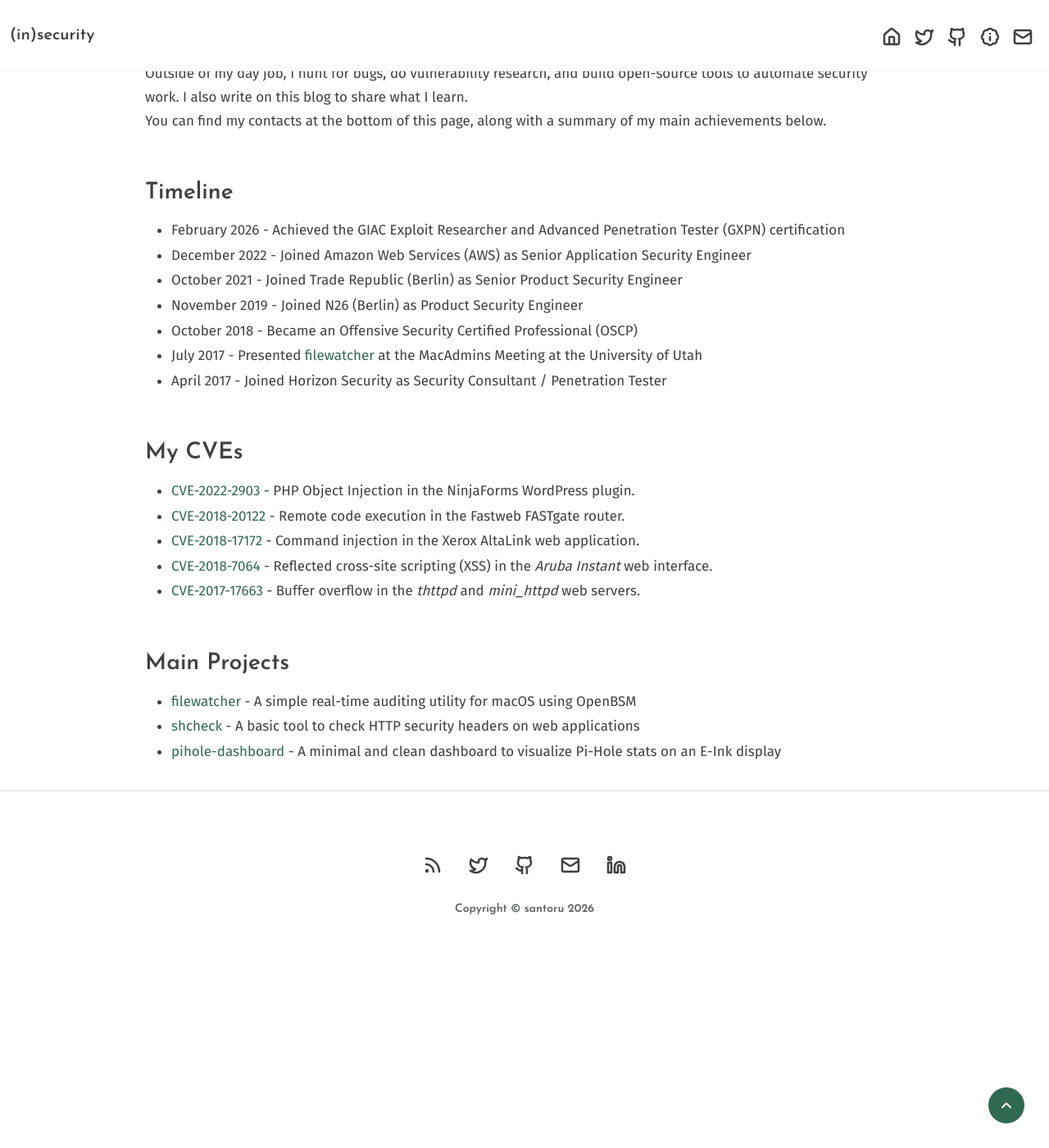
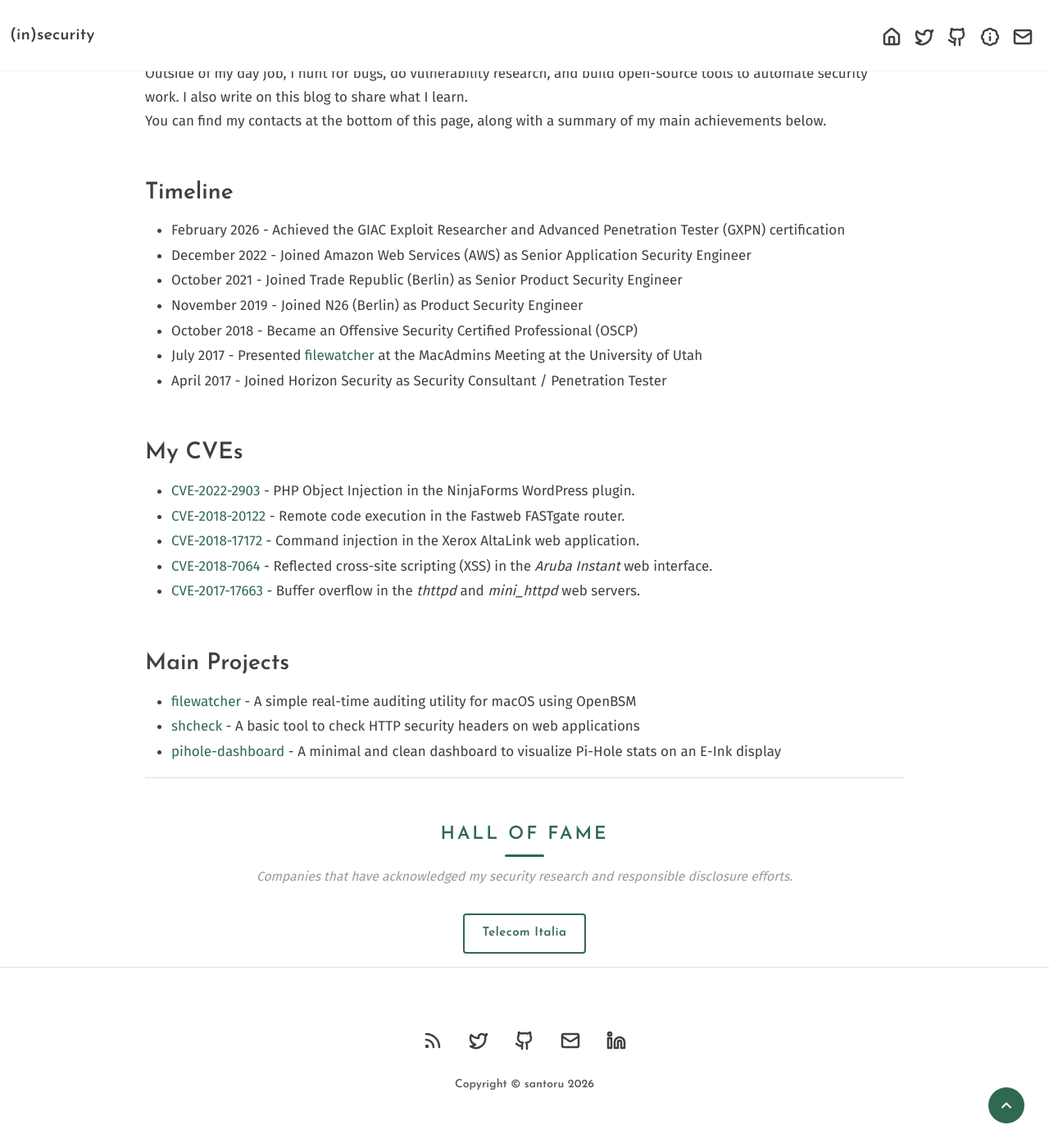
Before and after one commit to santoru/insecurity, a Jekyll site: the page built from about.md, in a window 1280 px wide and 1400 px high, scrolled down 906 px. Shown: the whole window at 82% size. Built offline with Jekyll 4.4.1, drawn with Linux system fonts in a browser that asks for light colours.

Commit message:
Add Hall of Fame section to about page

```diff
--- a/about.md
+++ b/about.md
@@ -38,3 +38,14 @@ You can find my contacts at the bottom of this page, along with a summary of my
 - [filewatcher](https://github.com/santoru/filewatcher) - A simple real-time auditing utility for macOS using OpenBSM
 - [shcheck](https://github.com/santoru/shcheck) - A basic tool to check HTTP security headers on web applications
 - [pihole-dashboard](https://github.com/santoru/pihole-dashboard) - A minimal and clean dashboard to visualize Pi-Hole stats on an E-Ink display
+
+---
+
+### Hall of Fame
+{: .hof-title}
+
+Companies that have acknowledged my security research and responsible disclosure efforts.
+{: .hof-subtitle}
+
+- [Telecom Italia](https://www.gruppotim.it/it/footer/responsible-disclosure.html)
+{: .hof-list}
--- a/css/style.css
+++ b/css/style.css
@@ -143,5 +143,65 @@ img + em {
   opacity: 0.5;
 }
 
+/* Hall of Fame */
+.hof-title {
+  text-align: center;
+  text-transform: uppercase;
+  letter-spacing: 3px;
+  font-size: 1.3em;
+  color: #306951;
+  margin-top: 2.5em;
+}
+
+.hof-title::after {
+  content: '';
+  display: block;
+  width: 48px;
+  height: 3px;
+  background: #306951;
+  margin: 0.5em auto 0;
+  border-radius: 2px;
+}
+
+.hof-subtitle {
+  text-align: center;
+  color: #999;
+  font-size: 0.92em;
+  font-style: italic;
+  margin-top: 0.5em;
+  margin-bottom: 2em;
+}
+
+.hof-list {
+  display: flex;
+  flex-wrap: wrap;
+  justify-content: center;
+  list-style: none;
+  padding: 0;
+  margin: 0;
+  gap: 12px;
+}
+
+.hof-list li { margin: 0; }
+
+.hof-list li a {
+  display: inline-block;
+  padding: 9px 22px;
+  border: 2px solid #306951;
+  border-radius: 4px;
+  color: #306951 !important;
+  font-family: 'Josefin Sans', sans-serif;
+  font-weight: 600;
+  font-size: 0.88em;
+  letter-spacing: 0.5px;
+  text-decoration: none;
+  transition: background-color 0.2s, color 0.2s;
+}
+
+.hof-list li a:hover {
+  background-color: #306951;
+  color: #fff !important;
+}
+
 /* Footer */
 .footer-nav li { padding: 10px; }
```
